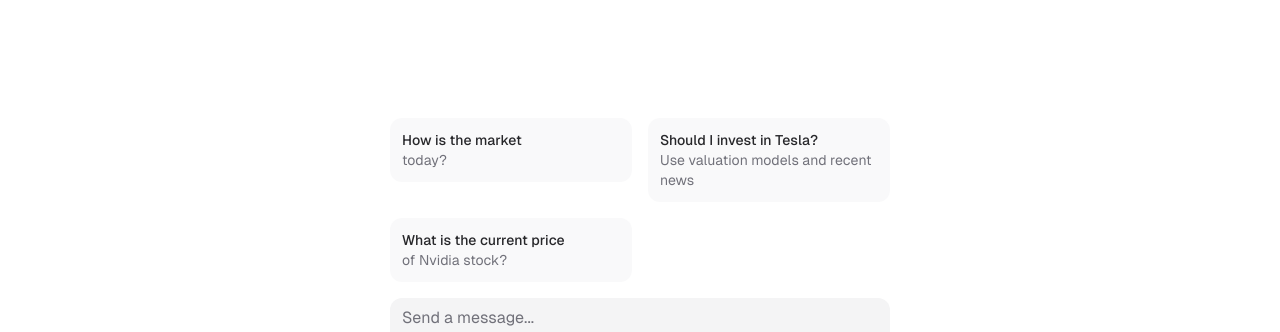
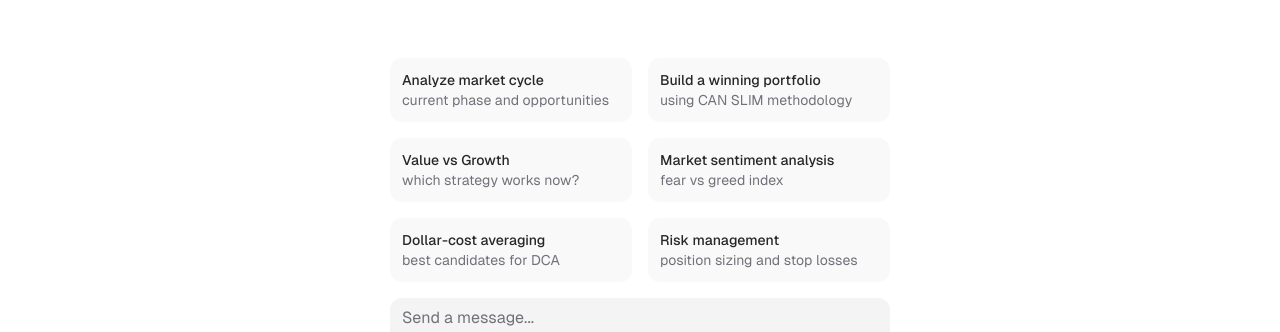
Before and after one commit to wanghsinche/gemini-stock-chatbot, a Next.js app: page / in a window 1280 px wide. Shown: the part 382-714 px from the top of the page. Built offline with nearby package versions, Linux system fonts and the light colour scheme; no server answers.

Commit message:
feat: add search mcp

```diff
--- a/ai/mcp-tools.ts
+++ b/ai/mcp-tools.ts
@@ -1,34 +1,62 @@
 import { experimental_createMCPClient, experimental_MCPClient } from '@ai-sdk/mcp';
 
 // MCP Server configuration from environment variable
-const MCP_SERVER_URL = process.env.MCP_SERVER_URL!;
+const MCP_SERVER_URL_PLUSE = process.env.MCP_SERVER_URL_PLUSE!;
+const MCP_SERVER_URL_TAVILY = process.env.MCP_SERVER_URL_TAVILY!;
 
-let mcpClient: experimental_MCPClient|null = null;
+let mcpClientPluse: experimental_MCPClient|null = null;
+let mcpClientTavily: experimental_MCPClient|null = null;
 
-// Initialize MCP client
-async function getMCPClient() {
-  if (!mcpClient) {
-    mcpClient = await experimental_createMCPClient({
+// Initialize PlusE MCP client
+async function getMCPClientPluse() {
+  if (!mcpClientPluse) {
+    mcpClientPluse = await experimental_createMCPClient({
       transport: {
         type: 'http',
-        url: MCP_SERVER_URL,
+        url: MCP_SERVER_URL_PLUSE,
       },
       name: 'PlusE-mcp-client',
       onUncaughtError: (error) => {
-        console.error('MCP Client uncaught error:', error);
+        console.error('PlusE MCP Client uncaught error:', error);
       },
     });
   }
-  return mcpClient;
+  return mcpClientPluse;
 }
 
-// Get tools from MCP server and convert to AI SDK format
+// Initialize Tavily MCP client
+async function getMCPClientTavily() {
+  if (!mcpClientTavily) {
+    mcpClientTavily = await experimental_createMCPClient({
+      transport: {
+        type: 'http',
+        url: MCP_SERVER_URL_TAVILY,
+      },
+      name: 'Tavily-mcp-client',
+      onUncaughtError: (error) => {
+        console.error('Tavily MCP Client uncaught error:', error);
+      },
+    });
+  }
+  return mcpClientTavily;
+}
+
+// Get tools from all MCP servers and convert to AI SDK format
 export async function getMCPTools() {
   try {
-    const client = await getMCPClient();
-    const tools = await client.tools();
-    console.log('Retrieved MCP tools:', Object.keys(tools));
-    return tools;
+    const [pluseClient, tavilyClient] = await Promise.all([
+      getMCPClientPluse(),
+      getMCPClientTavily()
+    ]);
+
+    const [pluseTools, tavilyTools] = await Promise.all([
+      pluseClient.tools(),
+      tavilyClient.tools()
+    ]);
+
+    const allTools = { ...pluseTools, ...tavilyTools };
+    console.log('Retrieved MCP tools from all servers:', Object.keys(allTools));
+    return allTools;
   } catch (error) {
     console.error('Failed to get MCP tools:', error);
     // Return empty tools object on error
@@ -36,10 +64,19 @@
   }
 }
 
-// Close MCP client
+// Close all MCP clients
 export async function closeMCPClient() {
-  if (mcpClient) {
-    await mcpClient.close();
-    mcpClient = null;
+  const closePromises = [];
+
+  if (mcpClientPluse) {
+    closePromises.push(mcpClientPluse.close());
+    mcpClientPluse = null;
   }
+
+  if (mcpClientTavily) {
+    closePromises.push(mcpClientTavily.close());
+    mcpClientTavily = null;
+  }
+
+  await Promise.all(closePromises);
 }
--- a/app/(chat)/api/chat/route.ts
+++ b/app/(chat)/api/chat/route.ts
@@ -38,7 +38,11 @@
     model: geminiFlashModel,
     system: `\n
 - today's date is ${new Date().toLocaleDateString()}.
-        - you are a helpful financial assistant that helps users with stock market information and trading.
+- You are an investment master who knows all famous investment theories. You are good at making investment decisions.
+- Your memory is out of date.
+- Your hallucination is still there, you must be carefully.
+- you may use the search tool to find the information you need if no dedicated tool is available.
+- You do not just list down the facts but analyze the information and organize the information in a logical way.
 - you are familiar with the following books:
   - Mastering the Market Cycle: Getting the Odds on Your Side
   - How to Make Money in Stocks: A Winning System in Good Times and Bad
@@ -51,29 +55,14 @@
 - if you don't know the answer, just say you don't know.
 - never make up answers.
 - be concise and to the point.
-        - always think step by step before answering.
 - use the tools provided to get accurate and up-to-date information.
-        - ask for any details you don't know, etc.'
+- ask for any details you don't know, etc.
+- you must try your best to give user actionable investment advice once you can.'
         '
       `,
     messages: coreMessages,
     stopWhen: [stepCountIs(10)],
     tools: {
-      getWeather: {
-        description: "Get the current weather at a location",
-        inputSchema: z.object({
-          latitude: z.number().describe("Latitude coordinate"),
-          longitude: z.number().describe("Longitude coordinate"),
-        }),
-        execute: async ({ latitude, longitude }: { latitude: number; longitude: number }) => {
-          const response = await fetch(
-            `https://api.open-meteo.com/v1/forecast?latitude=${latitude}&longitude=${longitude}&current=temperature_2m&hourly=temperature_2m&daily=sunrise,sunset&timezone=auto`,
-          );
-
-          const weatherData = await response.json();
-          return weatherData;
-        },
-      },
       // Include MCP tools from the server
       ...mcpTools,
     },
--- a/components/custom/multimodal-input.tsx
+++ b/components/custom/multimodal-input.tsx
@@ -16,19 +16,34 @@
 
 const suggestedActions = [
   {
-    title: "How is the market",
-    label: "today?",
-    action: "How is the market today? Analyze current market conditions, trends, and key indicators.",
+    title: "Analyze market cycle",
+    label: "current phase and opportunities",
+    action: "Analyze the current market cycle phase using Mastering the Market Cycle principles. What are the key indicators suggesting and where are the best opportunities now?",
   },
   {
-    title: "Should I invest in Tesla?",
-    label: "Use valuation models and recent news",
-    action: "Should I invest in Tesla? Please analyze using valuation models and recent news without referring to others' opinions.",
+    title: "Build a winning portfolio",
+    label: "using CAN SLIM methodology",
+    action: "Help me build a winning portfolio using the CAN SLIM methodology from 'How to Make Money in Stocks'. What stocks currently meet the criteria and what's the optimal allocation?",
   },
   {
-    title: "What is the current price",
-    label: "of Nvidia stock?",
-    action: "What is the current price of Nvidia stock?",
+    title: "Value vs Growth",
+    label: "which strategy works now?",
+    action: "Based on current market conditions, should I focus on value or growth investing? Analyze using Warren Buffett's principles and provide specific stock examples with entry points.",
+  },
+  {
+    title: "Market sentiment analysis",
+    label: "fear vs greed index",
+    action: "Analyze current market sentiment using fear vs greed indicators. What does this tell us about potential market moves and how should I position my portfolio?",
+  },
+  {
+    title: "Dollar-cost averaging",
+    label: "best candidates for DCA",
+    action: "Identify the best stocks for dollar-cost averaging right now. Consider blue-chip companies with strong fundamentals that are trading at reasonable valuations.",
+  },
+  {
+    title: "Risk management",
+    label: "position sizing and stop losses",
+    action: "Help me implement proper risk management for my portfolio. How should I determine position sizes and set stop losses based on current market volatility?",
   },
 ];
 export function MultimodalInput({
```
Also changed, not shown: 1 other file (tests, documents, lock files or other folders). Lines whose indentation alone changed are shown as unchanged.
